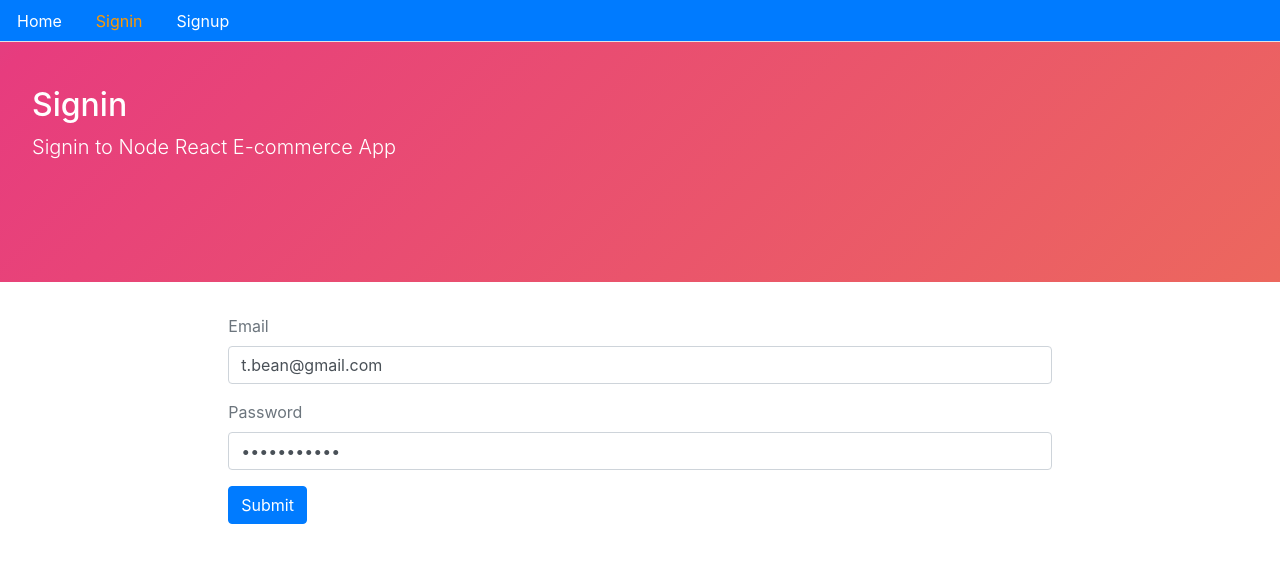
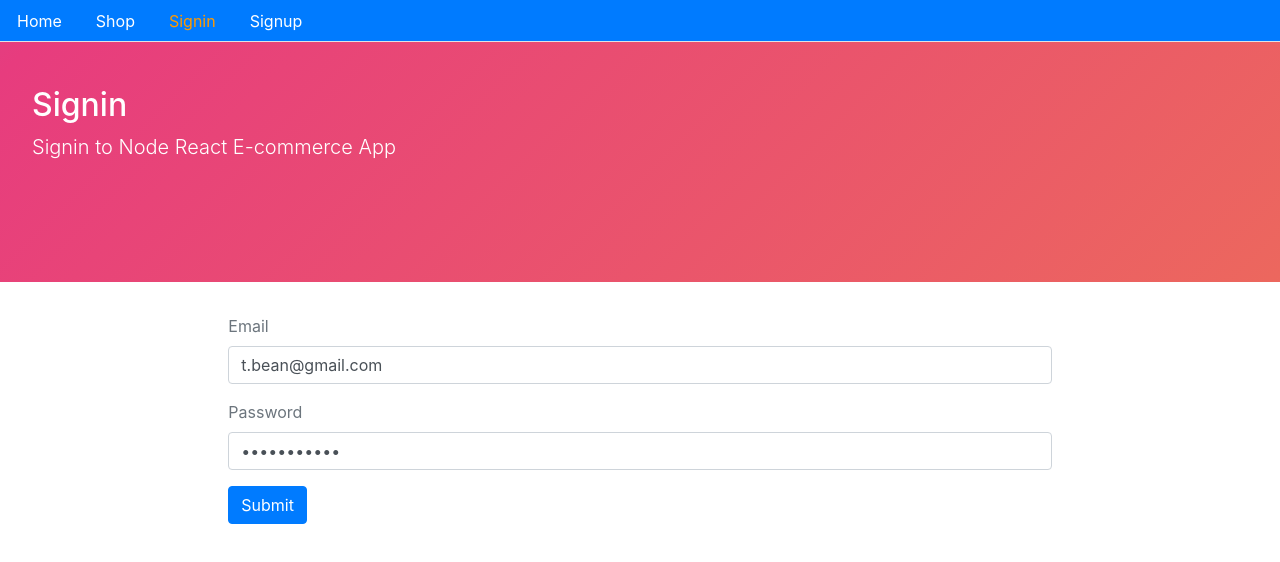
Before and after one commit to svanardenne/mern-stack-ecommerce-app-front, a React (Create React App) app: page /signin in a window 1280 px wide. Shown: the top 562 px of the page. Built offline with nearby package versions, Linux system fonts and the light colour scheme; no server answers.

Commit message:
Added Shop component and created a left and right sidebar

```diff
--- a/src/Routes.js
+++ b/src/Routes.js
@@ -9,12 +9,14 @@
 import AdminDashboard from "./user/AdminDashboard";
 import AddCategory from "./admin/AddCategory";
 import AddProduct from "./admin/AddProduct";
+import Shop from "./core/Shop";
 
 const Routes = () => {
   return (
     <BrowserRouter>
       <Switch>
         <Route exact path="/" component={Home} />
+        <Route exact path="/shop" component={Shop} />
         <Route exact path="/signup" component={Signup} />
         <Route exact path="/signin" component={Signin} />
         <PrivateRoute exact path="/user/dashboard" component={Dashboard} />
--- a/src/core/Menu.js
+++ b/src/core/Menu.js
@@ -3,6 +3,7 @@
 import { Link, withRouter } from "react-router-dom";
 import { signout, isAuthenticated } from "../auth/index";
 
+// Styled Components
 const NavLink = styled(Link)`
   :hover {
     border-radius: 0px;
@@ -27,6 +28,16 @@
       <li className="nav-item">
         <NavLink className="nav-link" style={isActive(history, "/")} to="/">
           Home
+        </NavLink>
+      </li>
+
+      <li className="nav-item">
+        <NavLink
+          className="nav-link"
+          style={isActive(history, "/shop")}
+          to="/shop"
+        >
+          Shop
         </NavLink>
       </li>
 
--- /dev/null
+++ b/src/core/Shop.js
@@ -0,0 +1,20 @@
+import React, { useState, useEffect } from "react";
+import Layout from "./Layout";
+import Card from "./Card";
+
+const Shop = () => {
+  return (
+    <Layout
+      title="Shop Page"
+      description="Search and find books of your choice"
+      className="container-fluid"
+    >
+      <div className="row">
+        <div className="col-4">left sidebar</div>
+        <div className="col-8">right sidebar</div>
+      </div>
+    </Layout>
+  );
+};
+
+export default Shop;
```
